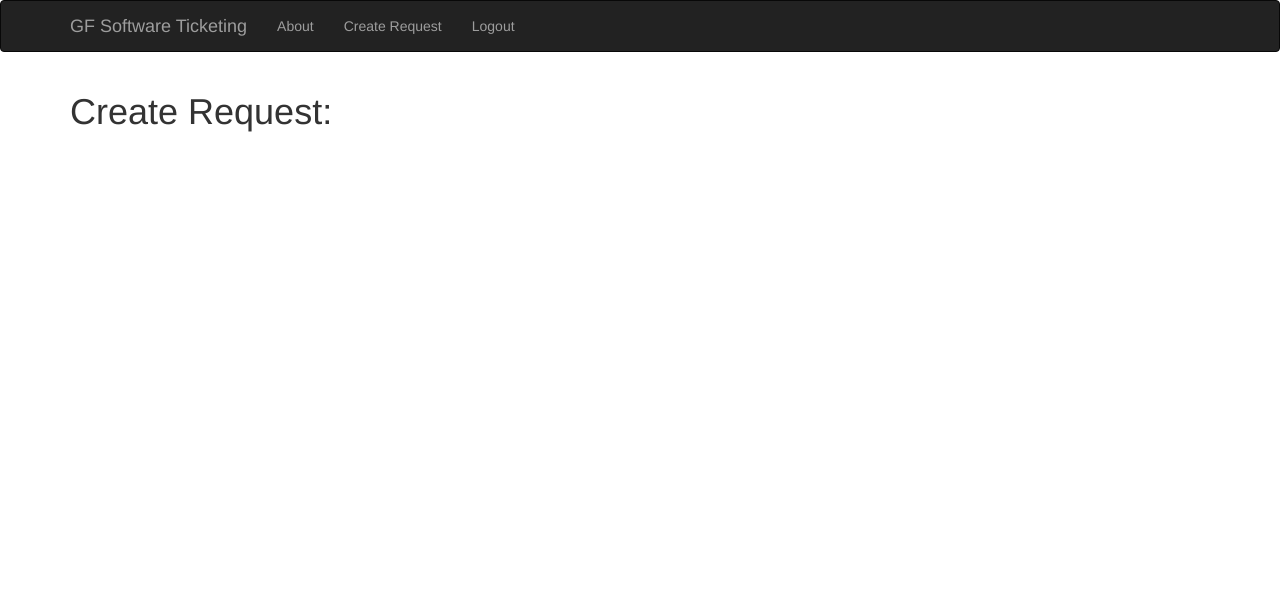
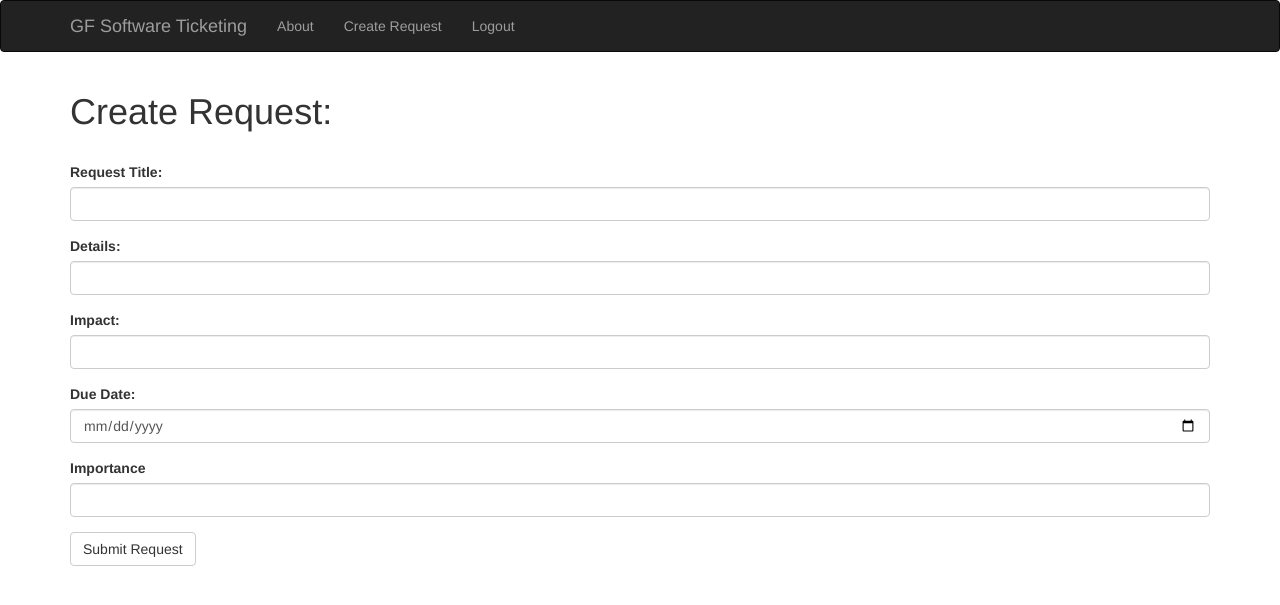
Before and after one commit to Minimonks/GF_Assignment_Project, a Flask app: page /CreateRequest in a window 1280 px wide. Shown: the top 605 px of the page. Run offline with Flask 3, Linux system fonts and the light colour scheme; a user stored in the database is signed in; tables that the repository leaves empty hold one stand-in row (values such as "Sample post"); some libraries are stand-ins or nearby versions.

Commit message:
Request Software form working

```diff
--- a/app/main/forms.py
+++ b/app/main/forms.py
@@ -1,12 +1,12 @@
 from flask_wtf import FlaskForm
-from wtforms import StringField, SubmitField, PasswordField, BooleanField
-from wtforms.validators import DataRequired, EqualTo #, Email
+from wtforms import StringField, SubmitField, PasswordField, BooleanField, DateField, IntegerField
+from wtforms.validators import DataRequired, EqualTo, Length, Optional, NumberRange
 
 
 class LoginForm(FlaskForm):
     username = StringField('Username:', validators=[DataRequired()])
     password = PasswordField('Password:',  validators=[DataRequired()])
-    submit = SubmitField('Submit')
+    submit = SubmitField('Login')
 
 class RequestAccountForm(FlaskForm):
     username = StringField('Username:', validators=[DataRequired()])
@@ -15,3 +15,11 @@ class RequestAccountForm(FlaskForm):
     confirmPassword = PasswordField('Confirm Password:', validators=[DataRequired()])
     role = BooleanField('Admin Account') #May be more roles in future ofc... but now... only admin/user
     submit = SubmitField('Request Account')
+
+class RequestSoftwareForm(FlaskForm):
+    title = StringField('Request Title:', validators=[DataRequired(), Length(max=64)])
+    details = StringField('Details:', validators=[DataRequired()])
+    impact =  StringField('Impact:')
+    deadline =  DateField('Due Date:', validators=[Optional()])
+    importance = IntegerField('Importance', validators=[DataRequired(), NumberRange(min=0, max=5)])
+    submit = SubmitField('Submit Request')
--- a/app/main/routes.py
+++ b/app/main/routes.py
@@ -1,7 +1,7 @@
 from flask import Blueprint, flash, render_template,session,url_for,redirect
 from .. import db
-from ..models import User
-from.forms import LoginForm, RequestAccountForm
+from ..models import User, SoftwareRequest, UserRequest
+from.forms import LoginForm, RequestAccountForm, RequestSoftwareForm
 from flask_login import login_user, login_required, logout_user, current_user
 from werkzeug.security import generate_password_hash, check_password_hash
 
@@ -67,5 +67,22 @@ def reqAccount():
      return render_template("requestAccount.html",form=form)
 
 @main.route("/CreateRequest", methods=['GET', 'POST'])
+@login_required
 def createRequest():
-    return render_template("createRequest.html")
+
+    form = RequestSoftwareForm()
+
+    if form.validate_on_submit():
+       softwareReq = SoftwareRequest(RequestTitle = form.title.data, RequestDetails = form.details.data, RequestImpact = form.impact.data, RequestDeadline = form.deadline.data, RequestImportance = form.importance.data )
+       db.session.add(softwareReq)
+
+       reqId = db.session.query(db.func.max(SoftwareRequest.RequestID)).scalar()
+
+       userReq = UserRequest(UserID=current_user.id, RequestId = reqId)
+       db.session.add(userReq)
+
+       db.session.commit()
+       flash("Request Created")
+       return redirect(url_for('main.home'))
+
+    return render_template("createRequest.html", form=form)
--- a/app/models.py
+++ b/app/models.py
@@ -43,7 +43,7 @@ class SoftwareRequest(db.Model):
     RequestTitle = db.Column(db.String(64), nullable=False) #Strayed a little off the model in a few areas...
     RequestDetails = db.Column(db.String(255), nullable=False)
     RequestImpact = db.Column(db.String(255), nullable=True)
-    RequestDeadline = db.Column(db.DateTime, nullable=True)
+    RequestDeadline = db.Column(db.Date, nullable=True)
     RequestImportance = db.Column(db.Integer, nullable=False)
     RequestAccepted = db.Column(db.Boolean, nullable=True)
 
--- a/app/templates/createRequest.html
+++ b/app/templates/createRequest.html
@@ -7,4 +7,6 @@ GF Software Ticketing | Create Request
 
 {% block page_content %}
 <h1>Create Request:</h1><br>
+
+{{ wtf.quick_form(form) }}
 {% endblock %}
```
Also changed, not shown: migrations/versions/26f5e97f0401_changed_requestdeadline_to_date.py (added, +38 -0 lines).
